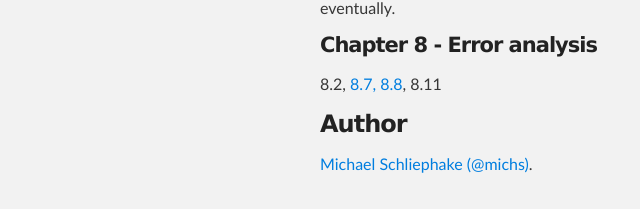
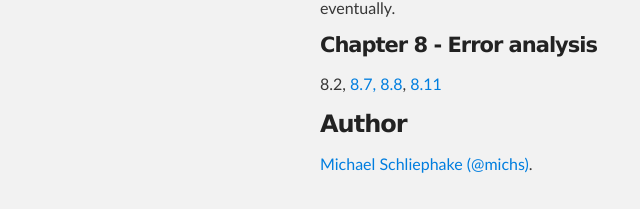
Before and after one commit to michs/numme-examples, a plain HTML site: page index.html in a window 1280 px wide. Shown: the part 605-814 px from the top of the page, 0-640 px from the left. Drawn offline with Linux system fonts and the light colour scheme.

Commit message:
Example 8.11 added.

```diff
--- a/index.html
+++ b/index.html
@@ -45,7 +45,7 @@ The examples provided here are all examples available at this time. More will be
 8.2,
 <a href="http://nbviewer.ipython.org/url/michs.github.io/numme-examples/ch_8/enm_8_07.ipynb">8.7<a>,
 <a href="http://nbviewer.ipython.org/url/michs.github.io/numme-examples/ch_8/enm_8_08.ipynb">8.8</a>,
-8.11
+<a href="http://nbviewer.ipython.org/url/michs.github.io/numme-examples/ch_8/enm_8_11.ipynb">8.11</a>
 
 <h3>Author</h3>
 
```
Also changed, not shown: 2 other files.
